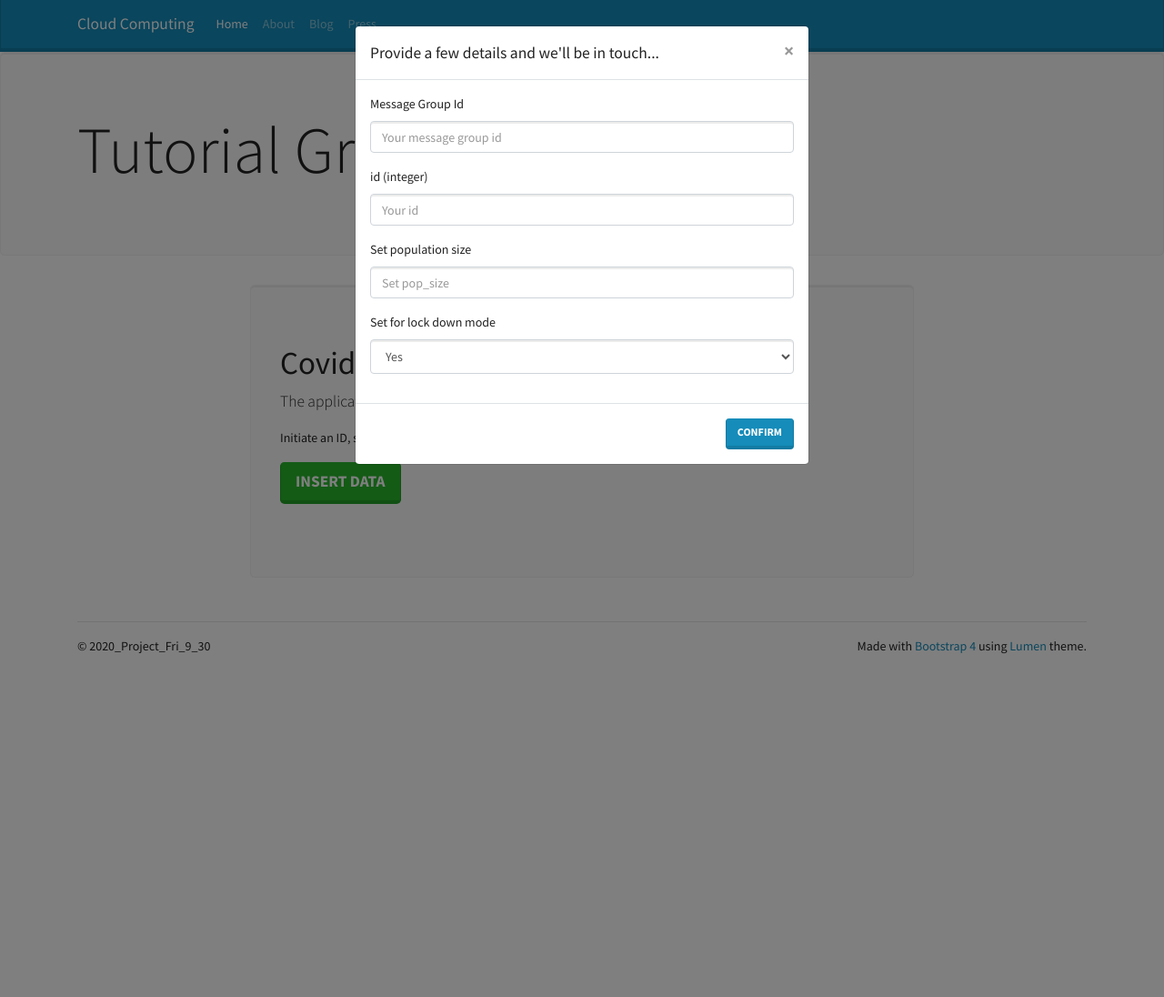
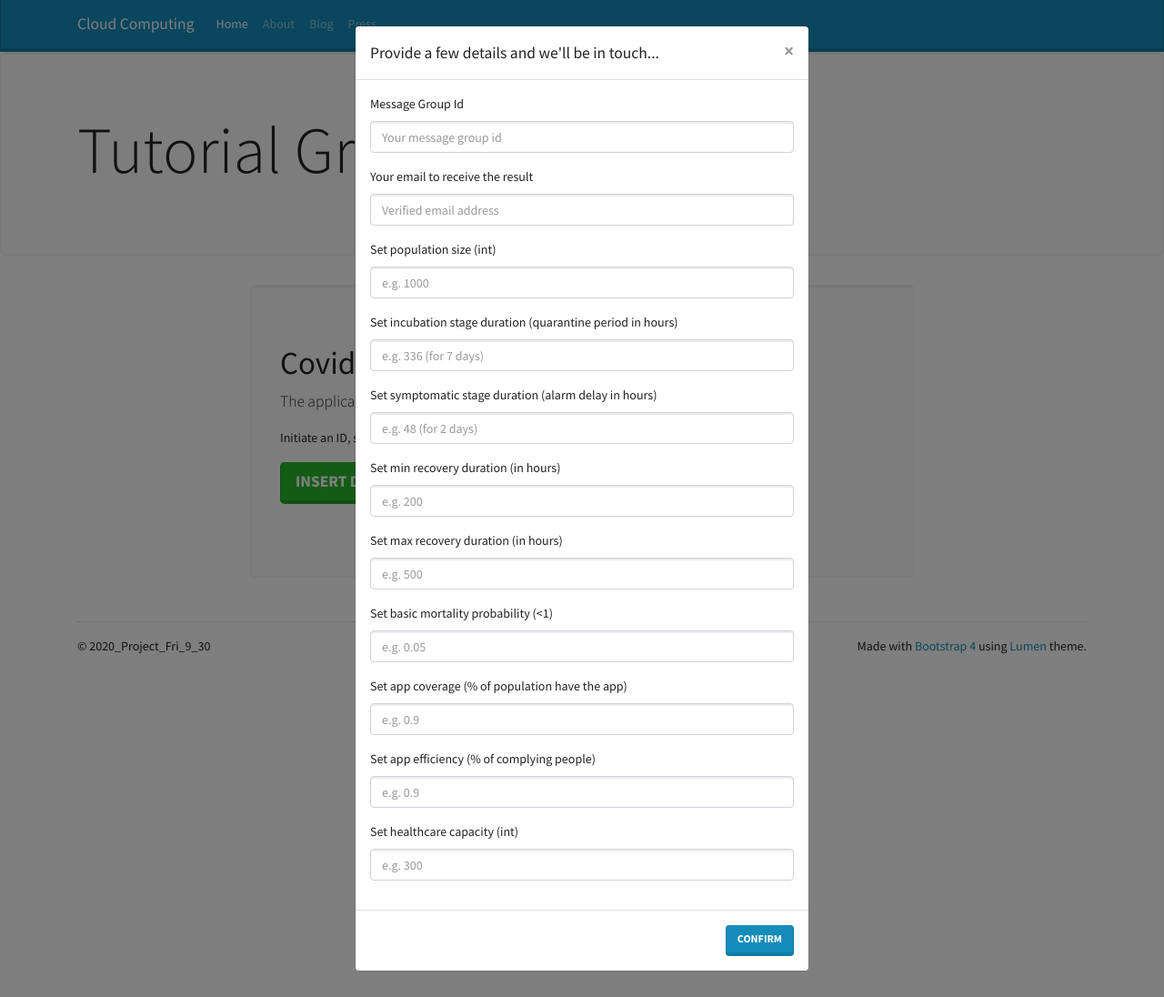
Before and after one commit to CCBDA-UPC/2020_Project_Fri_9_30, a Django app: page / in a window 1280 px wide, after a click on "INSERT DATA". Shown: the whole page at 91% size. Run offline with Django 3.2, Linux system fonts and the light colour scheme; some libraries are stand-ins or nearby versions.

Commit message:
Django webpage update

```diff
--- a/eb-django-express-signup-base-master/eb-django-express-signup/settings.py
+++ b/eb-django-express-signup-base-master/eb-django-express-signup/settings.py
@@ -24,7 +24,7 @@ SECRET_KEY = ')ax^t(vhomtt9166)y5bss9pz&5s7&$v^+16f^90hw(&@m5wyb'
 
 # SECURITY WARNING: don't run with debug turned on in production!
 
-DEBUG = os.environ['DEBUG'] == 'True'
+DEBUG = os.environ.get('DEBUG') == 'True'
 
 ALLOWED_HOSTS = ['.elasticbeanstalk.com','localhost','127.0.0.1']
 
--- a/eb-django-express-signup-base-master/form/templates/index.html
+++ b/eb-django-express-signup-base-master/form/templates/index.html
@@ -44,19 +44,48 @@
                             <input type="text" class="form-control" id="MessageGroupId" name="MessageGroupId" placeholder="Your message group id">
                         </div>
                         <div class="form-group">
-                            <label for="id">id (integer)</label>
-                            <input type="text" class="form-control" id="id" name="id" placeholder="Your id">
+                            <label for="email">Your email to receive the result</label>
+                            <input type="text" class="form-control" id="email" name="email" placeholder="Verified email address">
                         </div>
 						<div class="form-group">
-                            <label for="pop_size">Set population size</label>
-                            <input type="text" class="form-control" id="pop_size" name="pop_size" placeholder="Set pop_size">
+                            <label for="pop_size">Set population size (int)</label>
+                            <input type="text" class="form-control" id="pop_size" name="pop_size" placeholder="e.g. 1000">
                         </div>
                         <div class="form-group">
-                            <label for="lockdownFlag">Set for lock down mode</label>
-                            <select class="form-control" name="lockdownFlag" id="lockdownFlag">
-                                <option>Yes</option>
-                                <option>No</option>
-                            </select>
+                            <label for="incubation_stage_duration">Set incubation stage duration (quarantine period in hours)</label>
+                            <input type="text" class="form-control" id="incubation_stage_duration" name="incubation_stage_duration" placeholder="e.g. 336 (for 7 days)">
+                        </div>
+                        <div class="form-group">
+                            <label for="symptomatic_stage_duration">Set symptomatic stage duration (alarm delay in hours)</label>
+                            <input type="text" class="form-control" id="symptomatic_stage_duration" name="symptomatic_stage_duration" placeholder="e.g. 48 (for 2 days)">
+                        </div>
+                        <div class="form-group">
+                            <label for="min_recovery_duration">Set min recovery duration (in hours)</label>
+                            <input type="text" class="form-control" id="min_recovery_duration" name="min_recovery_duration" placeholder="e.g. 200">
+                        </div>
+                        <div class="form-group">
+                            <label for="max_recovery_duration">Set max recovery duration (in hours)</label>
+                            <input type="text" class="form-control" id="max_recovery_duration" name="max_recovery_duration" placeholder="e.g. 500">
+                        </div>
+                        <div class="form-group">
+                            <label for="mortality_prob">Set basic mortality probability (<1)</label>
+                            <input type="text" class="form-control" id="mortality_prob" name="mortality_prob" placeholder="e.g. 0.05">
+                        </div>
+<!--                        <div class="form-group">-->
+<!--                            <label for="mean_number_of_transmission_events_per_hour">Set avaerage number of transmission events per hour (int)</label>-->
+<!--                            <input type="text" class="form-control" id="mean_number_of_transmission_events_per_hour" name="mean_number_of_transmission_events_per_hour" placeholder="e.g. 5">-->
+<!--                        </div>-->
+                        <div class="form-group">
+                            <label for="amt_has_app">Set app coverage (% of population have the app)</label>
+                            <input type="text" class="form-control" id="amt_has_app" name="amt_has_app" placeholder="e.g. 0.9">
+                        </div>
+                        <div class="form-group">
+                            <label for="efficiency">Set app efficiency (% of complying people)</label>
+                            <input type="text" class="form-control" id="efficiency" name="efficiency" placeholder="e.g. 0.9">
+                        </div>
+                        <div class="form-group">
+                            <label for="healthcare_capacity">Set healthcare capacity (int)</label>
+                            <input type="text" class="form-control" id="healthcare_capacity" name="healthcare_capacity" placeholder="e.g. 300">
                         </div>
                     </form>
                 </div>
--- a/eb-django-express-signup-base-master/form/views.py
+++ b/eb-django-express-signup-base-master/form/views.py
@@ -9,5 +9,13 @@ def home(request):
 
 def signup(request):
     leads = Leads()
-    status = leads.insert_lead(request.POST['MessageGroupId'], request.POST['id'], request.POST['pop_size'], request.POST['lockdownFlag'])
+    status = leads.insert_lead(request.POST['MessageGroupId'], request.POST['email'],
+                               request.POST['pop_size'],
+                               request.POST['incubation_stage_duration'], request.POST['symptomatic_stage_duration'],
+                               request.POST['min_recovery_duration'], request.POST['max_recovery_duration'],
+                               request.POST['healthcare_capacity'],
+                               request.POST['mortality_prob'],
+                               request.POST['amt_has_app'], request.POST['efficiency'])
+
+    # request.POST['mean_number_of_transmission_events_per_hour'],
     return HttpResponse('', status=status)
```
Also changed, not shown: eb-django-express-signup-base-master/form/models.py (+46 -10 lines).
